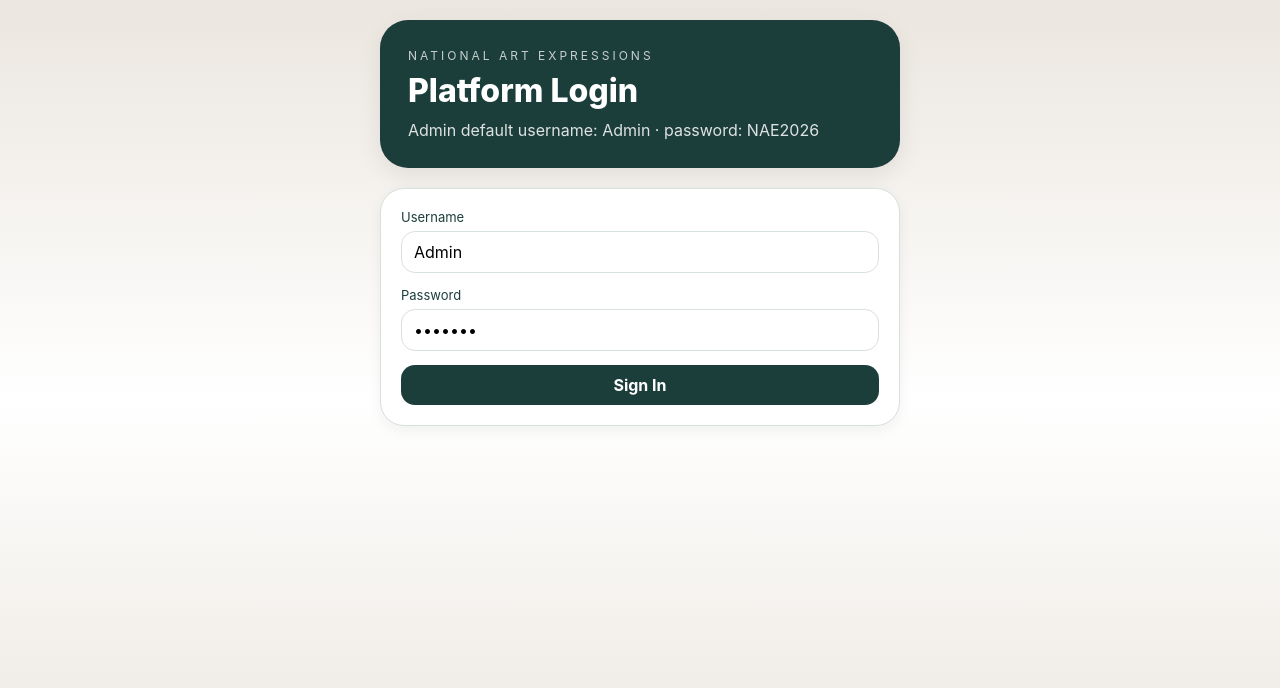
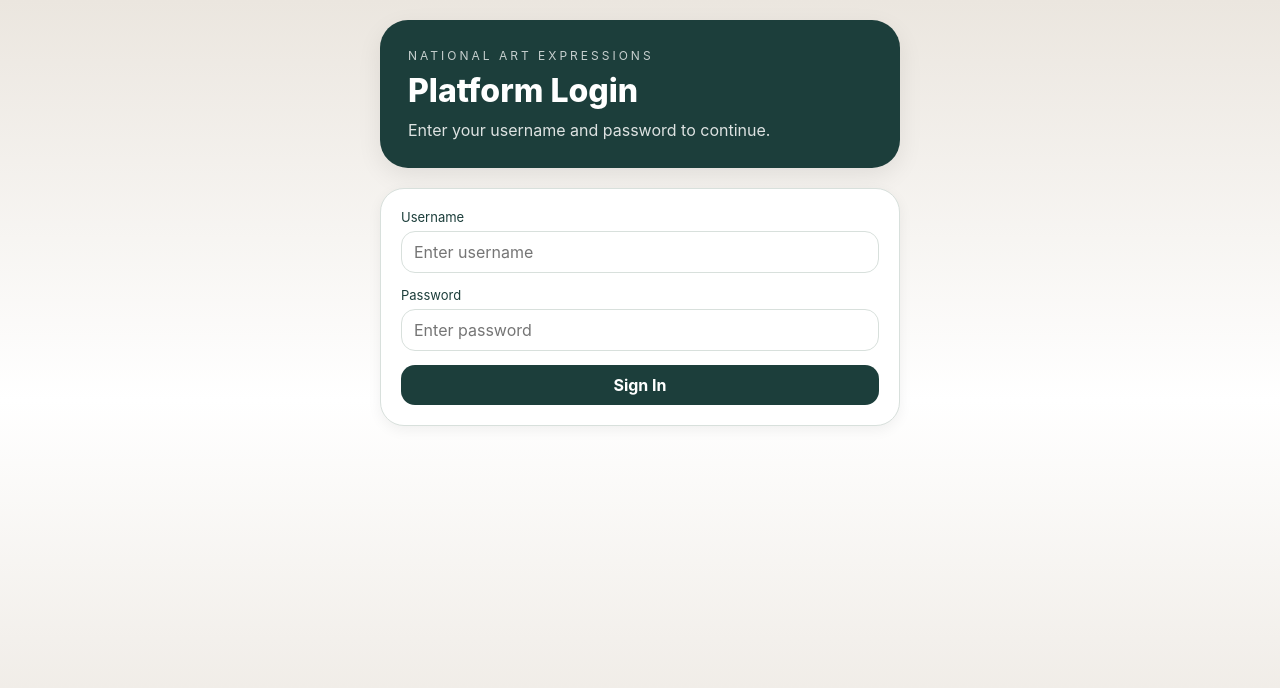
Before and after one commit to mogtaba-cell/NAE2026-Evaluation_System, a Next.js app: page /login in a window 1280 px wide. Shown: the top 688 px of the page. Built offline with nearby package versions, Linux system fonts and the light colour scheme.

Commit message:
Remove login page helper text

```diff
--- a/app/login/page.js
+++ b/app/login/page.js
@@ -3,8 +3,8 @@
 import { useState } from "react";
 
 export default function LoginPage() {
-  const [username, setUsername] = useState("Admin");
-  const [password, setPassword] = useState("NAE2026");
+  const [username, setUsername] = useState("");
+  const [password, setPassword] = useState("");
   const [error, setError] = useState("");
   const [loading, setLoading] = useState(false);
 
@@ -32,17 +32,30 @@ export default function LoginPage() {
         <div className="hero">
           <div style={{ fontSize: 12, letterSpacing: 3, textTransform: "uppercase", opacity: 0.75 }}>National Art Expressions</div>
           <div style={{ fontSize: 32, fontWeight: 800, marginTop: 8 }}>Platform Login</div>
-          <div style={{ marginTop: 10, opacity: 0.85 }}>Admin default username: Admin · password: NAE2026</div>
+          <div style={{ marginTop: 10, opacity: 0.85 }}>Enter your username and password to continue.</div>
         </div>
         <form className="card" onSubmit={handleSubmit}>
           <div style={{ display: "grid", gap: 14 }}>
             <div>
               <div style={{ fontSize: 13, marginBottom: 6 }}>Username</div>
-              <input className="field" value={username} onChange={(e) => setUsername(e.target.value)} />
+              <input
+              className="field"
+              placeholder="Enter username"
+              autoComplete="username"
+              value={username}
+              onChange={(e) => setUsername(e.target.value)}
+              />
             </div>
             <div>
               <div style={{ fontSize: 13, marginBottom: 6 }}>Password</div>
-              <input className="field" type="password" value={password} onChange={(e) => setPassword(e.target.value)} />
+              <input
+              className="field"
+              type="password"
+              placeholder="Enter password"
+              autoComplete="current-password"
+              value={password}
+              onChange={(e) => setPassword(e.target.value)}
+              />
             </div>
             {error ? <div className="legend-note" style={{ color: "#B42318" }}>{error}</div> : null}
             <button className="btn" type="submit" disabled={loading}>{loading ? "Signing in..." : "Sign In"}</button>
--- a/components/AppShell.jsx
+++ b/components/AppShell.jsx
@@ -866,7 +866,6 @@ export default function AppShell({ session }) {
             <div>
               <div style={{ fontSize: 12, letterSpacing: 3, textTransform: "uppercase", opacity: 0.75 }}>National Art Expressions</div>
               <div style={{ fontSize: 34, fontWeight: 800, marginTop: 8 }}>Evaluation & Selection Platform</div>
-              <div style={{ maxWidth: 920, marginTop: 10, fontSize: 14, opacity: 0.85 }}>Online platform ready for Vercel + Supabase with student-level imports, school-level imports, separate evaluators, management revaluation, dashboard analytics, and coordinator assignment.</div>
             </div>
             <div className="filters-row"><div className="small-card" style={{ background: "rgba(255,255,255,0.12)", color: "white" }}>{currentUser.username} · {currentUser.role}</div><button className="btn outline" onClick={logout}>Logout</button></div>
           </div>
```
Also changed, not shown: 1 other file (tests, documents, lock files or other folders).
